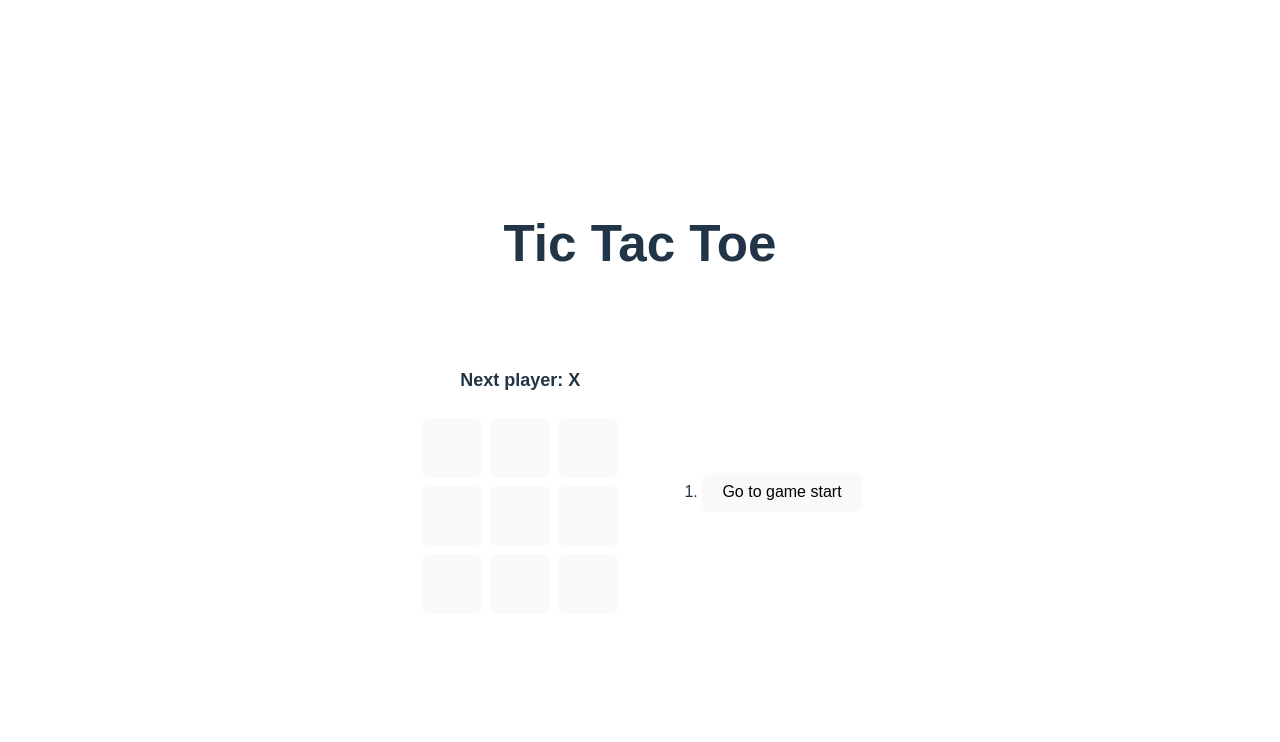
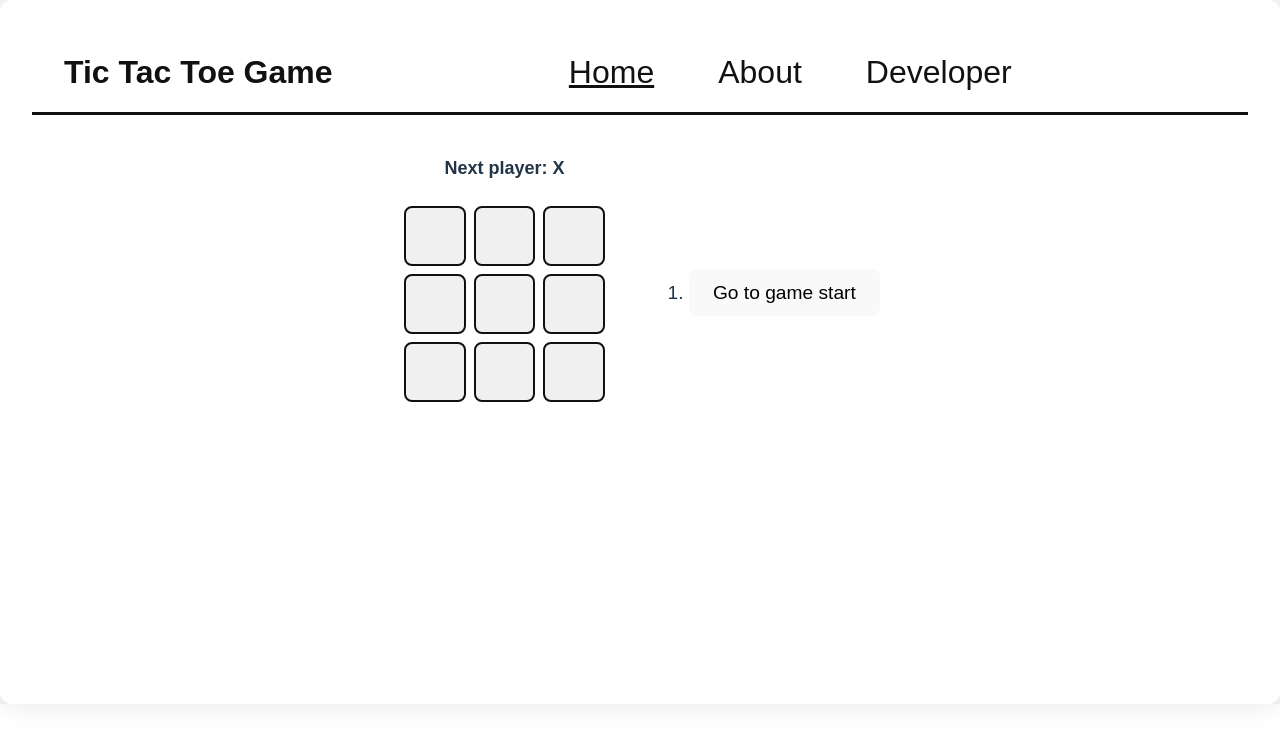
Before and after one commit to RAS19/Laboratory-Exercise-3, a React (Vite) app in the folder tic-tac-toe/: page / in a window 1280 px wide. Shown: the top 742 px of the page. Built offline with nearby package versions, Linux system fonts and the light colour scheme.

Commit message:
Added Navbar

```diff
--- a/tic-tac-toe/src/App.tsx
+++ b/tic-tac-toe/src/App.tsx
@@ -1,12 +1,13 @@
-import { useState } from 'react';
+import React, { useState } from 'react';
 import Board from './components/Board';
-import Layout from './components/Layout';
+import Navbar from './components/Navbar';
+import type { SquareValue } from './types/gameTypes';
 import './App.css';
-import type { SquareValue } from './types/gameTypes';
 
 function App() {
   const [history, setHistory] = useState<SquareValue[][]>([Array(9).fill(null)]);
   const [currentMove, setCurrentMove] = useState(0);
+  const [activeTab, setActiveTab] = useState('home');
 
   const xIsNext = currentMove % 2 === 0;
   const currentSquares = history[currentMove];
@@ -21,7 +22,7 @@ function App() {
     setCurrentMove(move);
   }
 
-  const moves = history.map((_, move) => {
+  const moves = history.map((squares, move) => {
     const description = move ? `Go to move #${move}` : 'Go to game start';
     return (
       <li key={move}>
@@ -30,8 +31,9 @@ function App() {
     );
   });
 
-  return (
-    <Layout>
+  let content;
+  if (activeTab === 'home') {
+    content = (
       <div className="game">
         <div className="game-board">
           <Board xIsNext={xIsNext} squares={currentSquares} onPlay={handlePlay} />
@@ -40,7 +42,35 @@ function App() {
           <ol>{moves}</ol>
         </div>
       </div>
-    </Layout>
+    );
+  } else if (activeTab === 'about') {
+    content = (
+      <div className="about">
+        <h2>About Tic Tac Toe</h2>
+        <p>
+          Tic Tac Toe, also known as Noughts and Crosses, is a classic game dating back to ancient Egypt.
+          The modern version became popular in the 19th century. It is a simple strategy game played on a 3x3 grid,
+          where two players take turns marking X and O, aiming to get three in a row.
+        </p>
+      </div>
+    );
+  } else if (activeTab === 'developer') {
+    content = (
+      <div className="developer">
+        <h2>Developer</h2>
+        <p>
+          This Tic Tac Toe game was created by [Your Name].<br />
+          Contact: [your.email@example.com]
+        </p>
+      </div>
+    );
+  }
+
+  return (
+    <>
+      <Navbar activeTab={activeTab} onTabChange={setActiveTab} />
+      {content}
+    </>
   );
 }
 
--- /dev/null
+++ b/tic-tac-toe/src/components/Navbar.tsx
@@ -0,0 +1,19 @@
+import React from 'react';
+
+interface NavbarProps {
+  activeTab: string;
+  onTabChange: (tab: string) => void;
+}
+
+const Navbar: React.FC<NavbarProps> = ({ activeTab, onTabChange }) => (
+  <nav className="navbar">
+    <div className="navbar-title">Tic Tac Toe Game</div>
+    <div className="navbar-links">
+      <button className={activeTab === 'home' ? 'active' : ''} onClick={() => onTabChange('home')}>Home</button>
+      <button className={activeTab === 'about' ? 'active' : ''} onClick={() => onTabChange('about')}>About</button>
+      <button className={activeTab === 'developer' ? 'active' : ''} onClick={() => onTabChange('developer')}>Developer</button>
+    </div>
+  </nav>
+);
+
+export default Navbar;
--- a/tic-tac-toe/src/index.css
+++ b/tic-tac-toe/src/index.css
@@ -24,12 +24,18 @@ a:hover {
 
 body {
   margin: 0;
-  display: flex;
-  place-items: center;
-  min-width: 320px;
-  min-height: 100vh;
+  font-family: Arial, sans-serif;
+  background: #f5f5f5;
+}
 
-  font-family: Arial, sans-serif;
+#root {
+  max-width: 900px;
+  margin: 40px auto;
+  background: #fff;
+  border-radius: 12px;
+  box-shadow: 0 4px 24px rgba(0,0,0,0.08);
+  min-height: 80vh;
+  padding-bottom: 40px;
 }
 
 h1 {
@@ -56,11 +62,68 @@ button:focus-visible {
   outline: 4px auto -webkit-focus-ring-color;
 }
 
+.navbar {
+  width: 100%;
+  background: #fff;
+  padding: 16px 0;
+  display: flex;
+  align-items: center;
+  border-bottom: 3px solid #111;
+  font-family: Arial, sans-serif;
+}
+
+.navbar-title {
+  color: #111;
+  font-size: 2rem;
+  font-weight: bold;
+  margin-left: 32px;
+  flex: 0 0 auto; /* Prevents growing */
+}
+
+.navbar-links {
+  display: flex;
+  gap: 64px;
+  margin: 0 auto;
+  flex: 1;
+  justify-content: center; /* Center the links */
+}
+
+.navbar-links button {
+  background: none;
+  border: none;
+  font-size: 2rem;
+  font-family: inherit;
+  cursor: pointer;
+  font-weight: 500;
+  color: #111;
+  padding: 0;
+}
+
+.navbar-links .active {
+  text-decoration: underline;
+}
+
 .game {
   display: flex;
   flex-direction: column;
   align-items: center;
+  justify-content: center;
   margin-top: 40px;
+}
+
+.game-board {
+  display: flex;
+  flex-direction: column;
+  align-items: center;
+  justify-content: center;
+}
+
+.game-info {
+  margin-top: 24px;
+  font-size: 1.2rem;
+  display: flex;
+  flex-direction: column;
+  align-items: center;
 }
 
 .board-row {
@@ -68,16 +131,40 @@ button:focus-visible {
 }
 
 .square {
-  width: 60px;
-  height: 60px;
-  font-size: 2rem;
-  margin: 2px;
+  color: #111; /* Make X and O black */
+  width: 100px;
+  height: 100px;
+  font-size: 3rem;
+  margin: 4px;
   cursor: pointer;
+  background: #f0f0f0;
+  border: 2px solid #111;
+  border-radius: 8px;
+  transition: background 0.2s;
+}
+
+.square:hover {
+  background: #e0e0e0;
 }
 
 .status {
   margin-bottom: 10px;
   font-weight: bold;
+  font-size: 1.3rem;
+}
+
+.about, .developer {
+  max-width: 700px;
+  margin: 40px auto;
+  padding: 24px;
+  background: #fff;
+  border-radius: 8px;
+  box-shadow: 0 2px 8px rgba(0,0,0,0.05);
+  text-align: center;
+}
+
+.about h2, .developer h2 {
+  margin-top: 0;
 }
 
 @media (prefers-color-scheme: light) {
```
